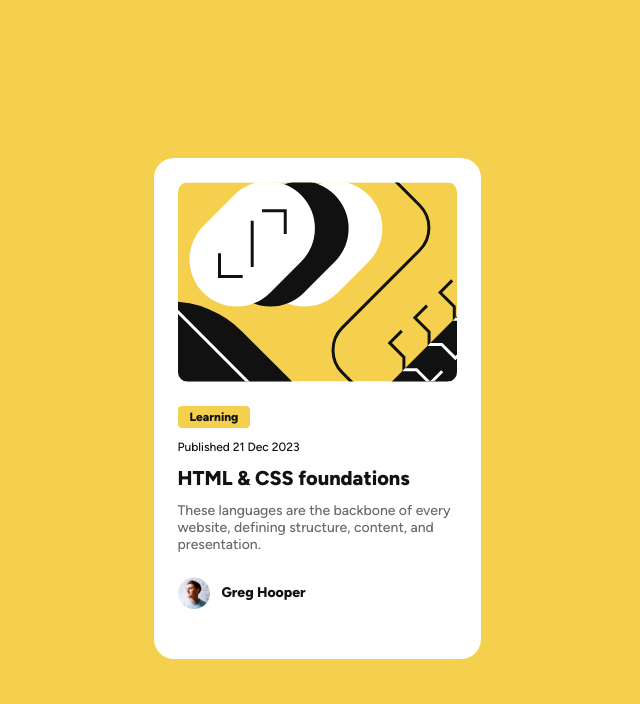
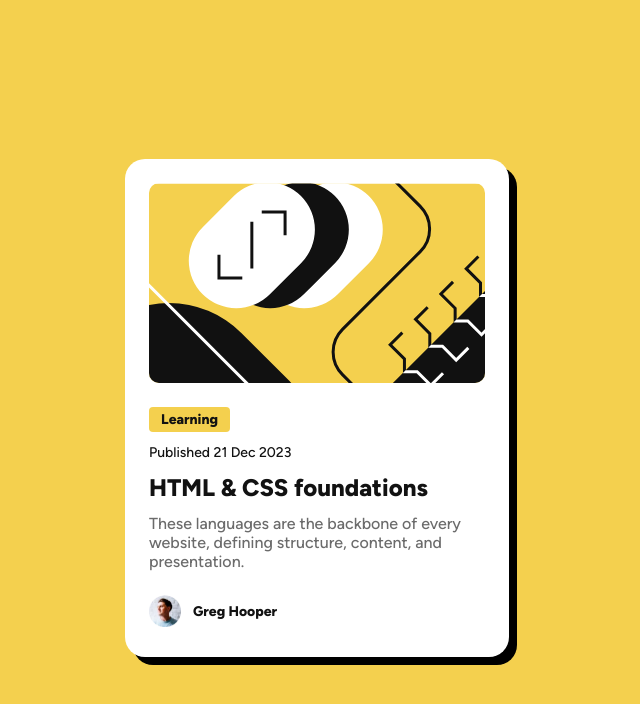
Before and after one commit to VickTan/VickTan.github.io, a plain HTML site: page index.html in a window 1536 px wide. Shown: the whole page, without its empty margins (451-1091 px from the left). Drawn offline with Linux system fonts and the light colour scheme; files whose address does not match are found by name.

Commit message:
添加阴影，调整间隔

```diff
--- a/style.css
+++ b/style.css
@@ -1,21 +1,4 @@
-@media (min-width:1440px) {
-    .attribution{
-        width: 336px;
-        height: 474px;
-    }
-    .tag-name{
-        font-size: 14px;
-    }
-    .publish-date{
-        font-size: 14px;
-    }
-    .title{
-        font-size: 24px;
-    }
-    .description{
-        font-size: 16px;
-    }
-}
+
 @font-face {
     font-family: 'Algerian';
     src: local('Algerian');
@@ -74,8 +57,9 @@ body{
     width: 279px;
     height: 453px;
     background-color: white;
-    padding: 24px;
+    padding: 24px 24px 0px 24px;
     border-radius: 20px;
+    box-shadow: 8px 8px 0px rgba(0, 0, 0, 1);
 }
 .blogImage{
     width: 100%;
@@ -149,3 +133,22 @@ body{
     margin: 0;
     color: hsl(0, 0%, 7%);
 }
+
+@media (min-width:1439px) {
+    .attribution{
+        width: 336px;
+        height: 474px;
+    }
+    .tag-name{
+        font-size: 14px;
+    }
+    .publish-date{
+        font-size: 14px;
+    }
+    .title{
+        font-size: 24px;
+    }
+    .description{
+        font-size: 16px;
+    }
+}
```
